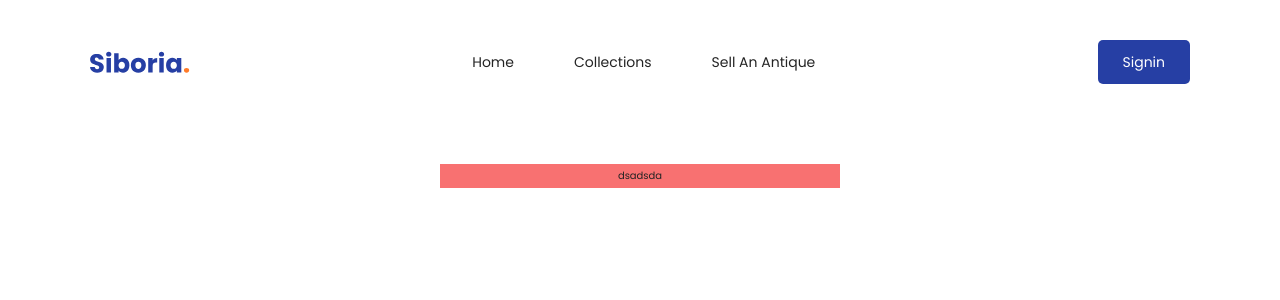
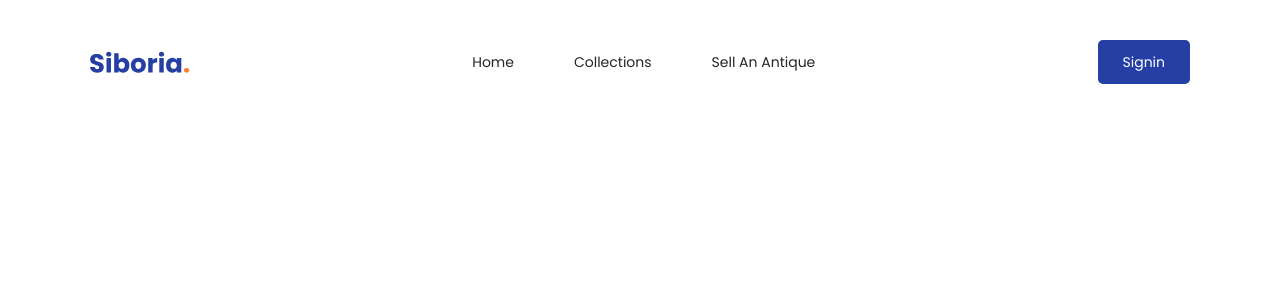
Before and after one commit to Thinh-Dang/auction-system-FE, a React (Vite) app: page /forgot in a window 1280 px wide. Shown: the top 300 px of the page. Built offline with nearby package versions, Linux system fonts and the light colour scheme; a web font is replaced by a local one.

Commit message:
create forgot page

```diff
--- a/src/pages/Auth/Forgot.tsx
+++ b/src/pages/Auth/Forgot.tsx
@@ -2,9 +2,7 @@ const Forgot = () => {
    return (
       <section className="w-full h-screen pt-[4rem] flex px-[9rem] justify-center">
          <div className="w-full flex flex-col items-center">
-            <div className="w-[40rem] flex flex-col items-center gap-4 bg-red-400">
-               dsadsda
-            </div>
+            <div className="w-[40rem] flex flex-col items-center gap-4"></div>
          </div>
       </section>
    );
```
